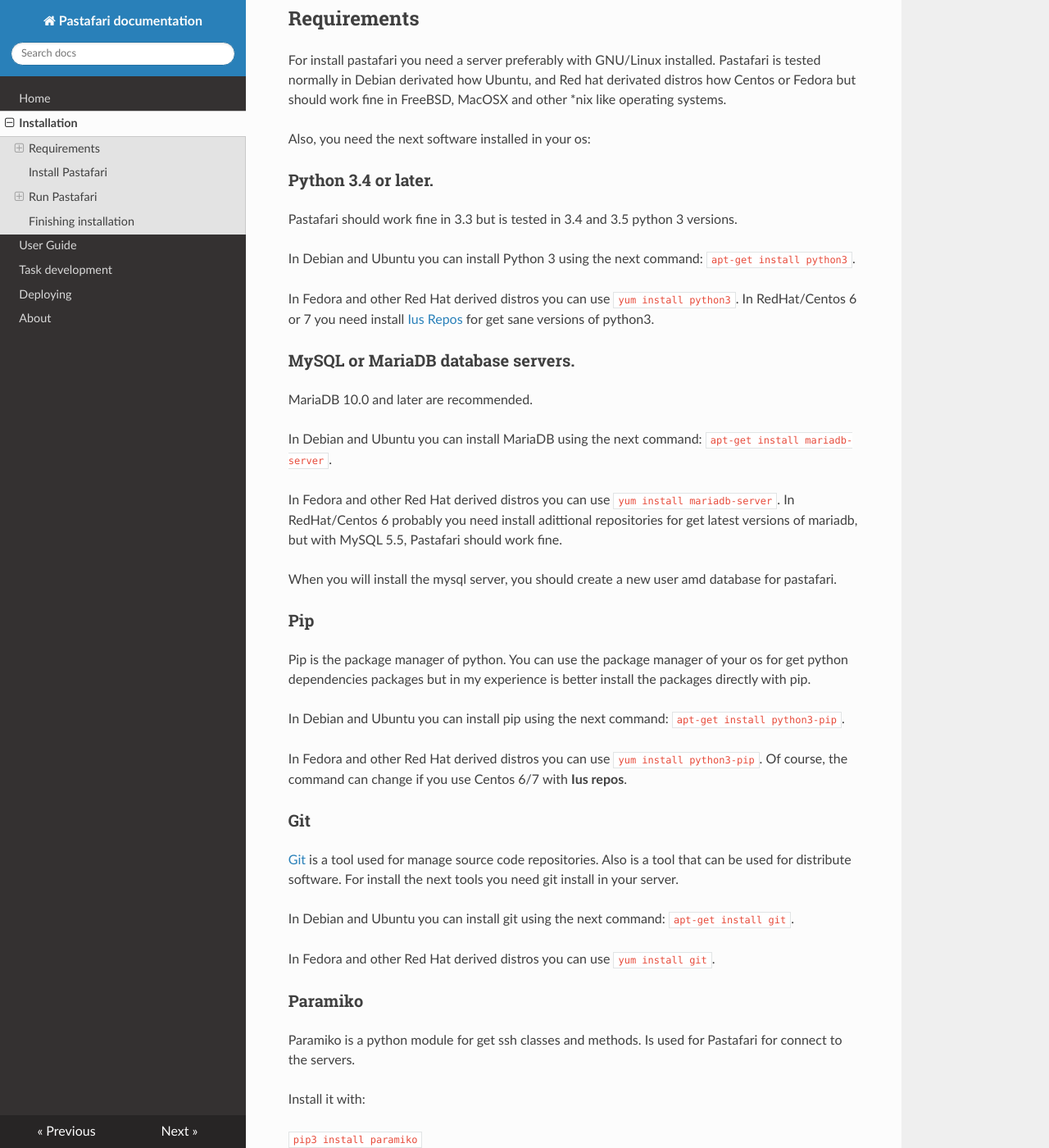
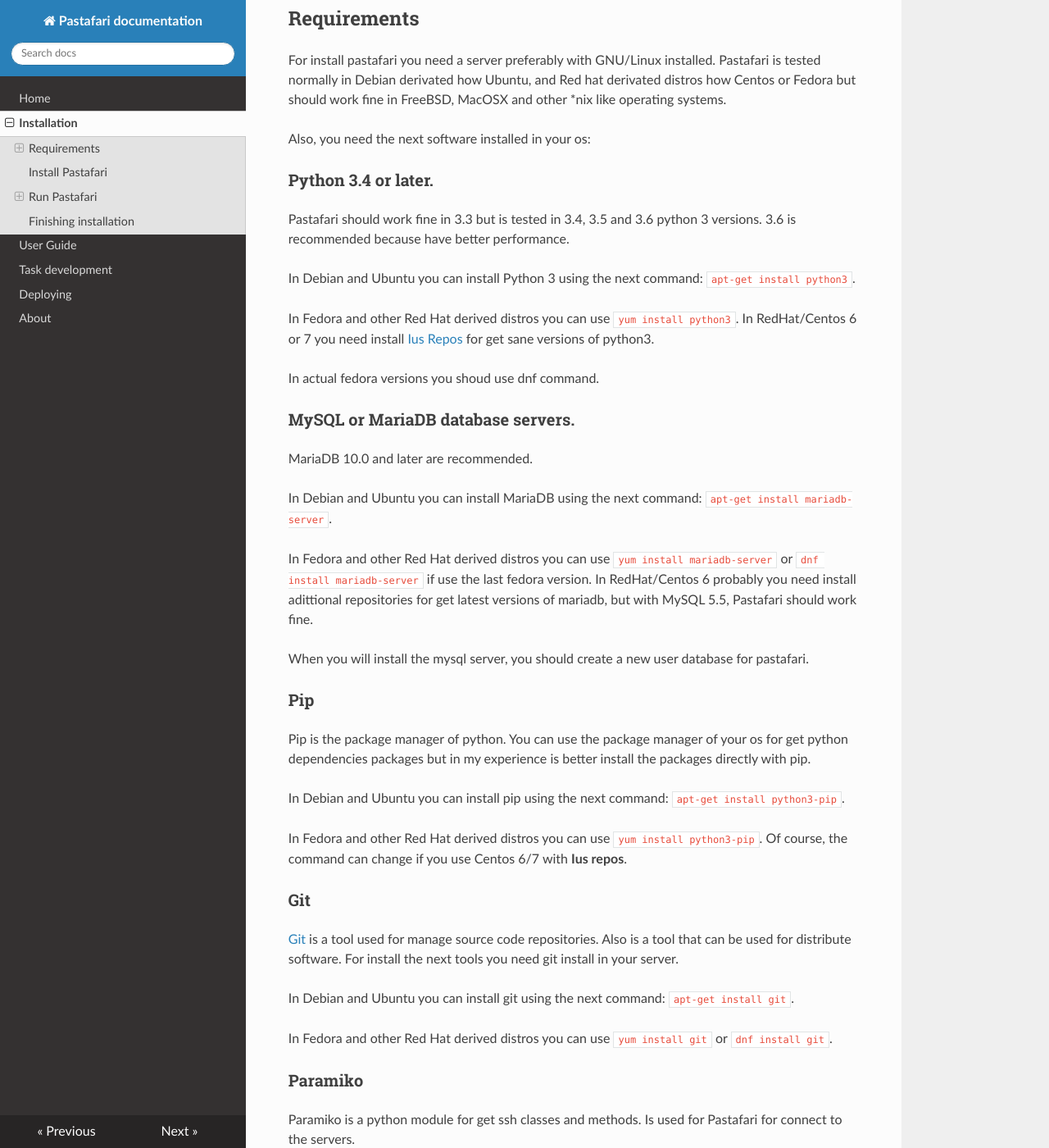
Before and after one commit to paramecio/pastafaridocs, an MkDocs documentation site: the page built from docs/install.md, in a window 1280 px wide and 1400 px high, scrolled down 202 px. Shown: the whole window at 82% size. Built offline with MkDocs 1.6.1, drawn with Linux system fonts in a browser that asks for light colours; nearby versions of some CDN libraries; old or Windows-style settings are respelled for this version of MkDocs; some of the changed text lies outside the part shown.

Commit message:
Fixes in docs

```diff
--- a/docs/install.md
+++ b/docs/install.md
@@ -10,11 +10,13 @@ Also, you need the next software installed  in  your os:
 
 ### Python 3.4 or later.
 
-Pastafari should work fine in 3.3 but is tested in 3.4 and 3.5 python 3 versions.
+Pastafari should work fine in 3.3 but is tested in 3.4, 3.5 and 3.6 python 3 versions. 3.6 is recommended because have better performance.
 
 In Debian and Ubuntu you can install Python 3 using the next command: `apt-get install python3`.
 
 In Fedora and other Red Hat derived distros you can use `yum install python3`. In RedHat/Centos 6 or 7 you need install [Ius Repos](https://ius.io/GettingStarted/) for get sane versions of python3.
+
+In actual fedora versions you shoud use dnf command.
 
 ### MySQL or MariaDB database servers.
 
@@ -22,10 +24,10 @@ MariaDB 10.0 and later are recommended.
 
 In Debian and Ubuntu you can install MariaDB using the next command: `apt-get install mariadb-server`.
 
-In Fedora and other Red Hat derived distros you can use `yum install mariadb-server`.
+In Fedora and other Red Hat derived distros you can use `yum install mariadb-server` or `dnf install mariadb-server` if use the last fedora version.
 In RedHat/Centos 6 probably you need install adittional repositories for get latest versions of mariadb, but with MySQL 5.5, Pastafari should work fine.
 
-When you will install the mysql server, you should create a new user amd database for pastafari.
+When you will install the mysql server, you should create a new user database for pastafari.
 
 ### Pip
 
@@ -41,7 +43,7 @@ In Fedora and other Red Hat derived distros you can use `yum install python3-pip
 
 In Debian and Ubuntu you can install git using the next command: `apt-get install git`.
 
-In Fedora and other Red Hat derived distros you can use `yum install git`.
+In Fedora and other Red Hat derived distros you can use `yum install git` or `dnf install git`.
 
 ### Paramiko
 
@@ -81,7 +83,7 @@ When Paramecio finish the installing, a command called `paramecio` can be used f
 
 Finally, you can install pastafari with **paramecio** command:
 
-`paramecio --path site --modules https://github.com/paramecio/pastafari,https://github.com/paramecio/monit \
+`paramecio --path site --modules https://bitbucket.org/paramecio/pastafari.git \
 --domain pastafari.example.com`
 
 * --path site : this parameter will install pastafari in **site** directory.
```
Also changed, not shown: docs/index.md (+3 -1 lines), docs/img/dashboard_pastafari.jpg.
